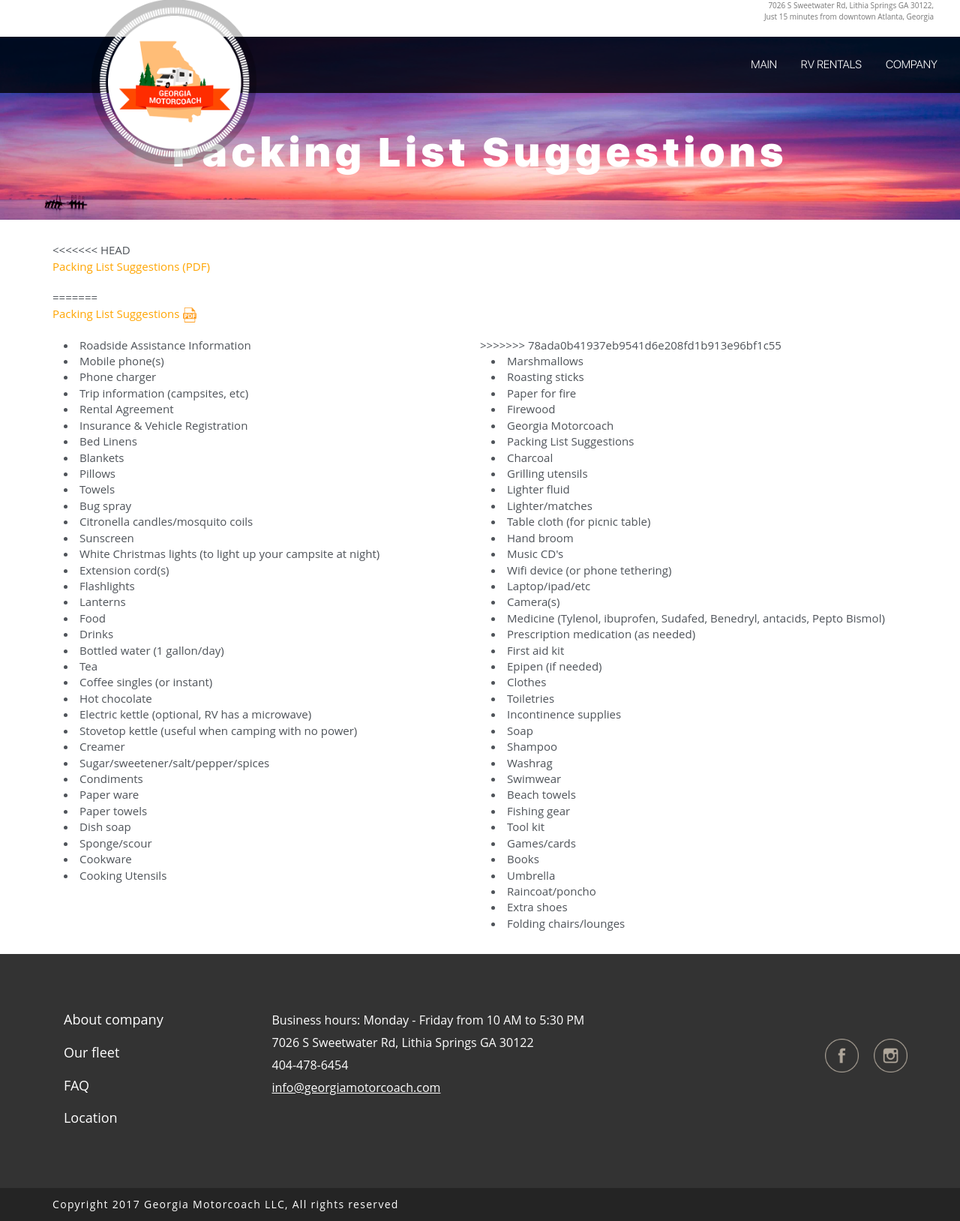
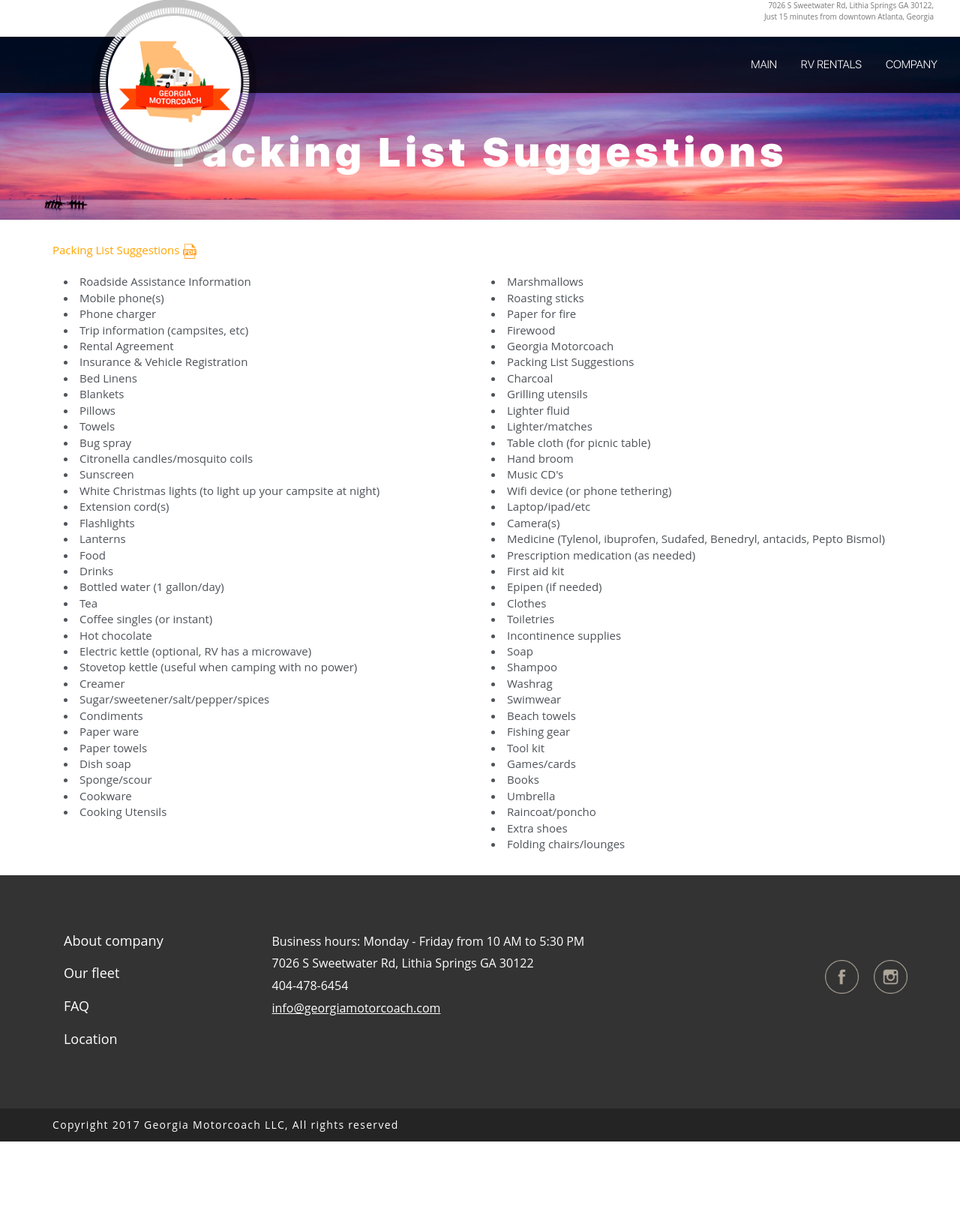
Before and after one commit to prodocik/GMCWebPhp, a PHP site: page /package.html in a window 1280 px wide. Shown: the part 51-1679 px from the top of the page at 75% size. After the commit the page ends 1573 px from the top, so only its background shows below. Run offline with PHP 8.4, Linux system fonts and the light colour scheme; some web fonts are replaced.

Commit message:
package clear

```diff
--- a/package.php
+++ b/package.php
@@ -5,14 +5,11 @@
 </div>
 </header>
 <div class="container packageList">
-<<<<<<< HEAD
-<div class="row"><div class="downloadLink col-lg-12"><a target="_blank" href="images/PackingList.pdf">Packing List Suggestions (PDF)</a></div></div>
-=======
-<div class="row"><div class="downloadLink col-lg-12"><a target="_blank" href="images/PackingList.pdf">Packing List Suggestions <img src="images/pdf.svg" width="20px" alt="pdf">
+    <div class="row">
+        <div class="downloadLink col-lg-12"><a target="_blank" href="images/PackingList.pdf">Packing List Suggestions <img src="images/pdf.svg" width="20px" alt="pdf">
 	<PDF></PDF>
-</img></a></div></div>
->>>>>>> 78ada0b41937eb9541d6e208fd1b913e96bf1c55
-
+</img></a></div>
+    </div>
     <div class="col-lg-6 col-xs-12">
         <li>Roadside Assistance Information</li>
         <li>Mobile phone(s)</li>
```
Lines whose indentation alone changed are shown as unchanged.
